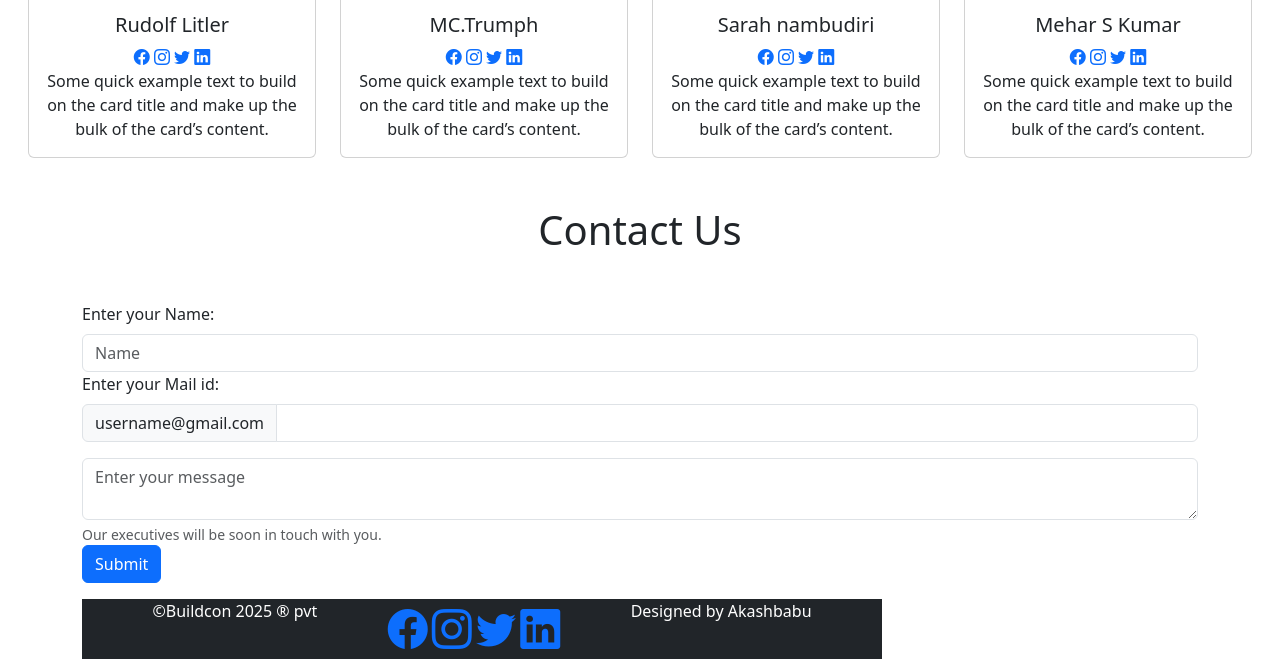
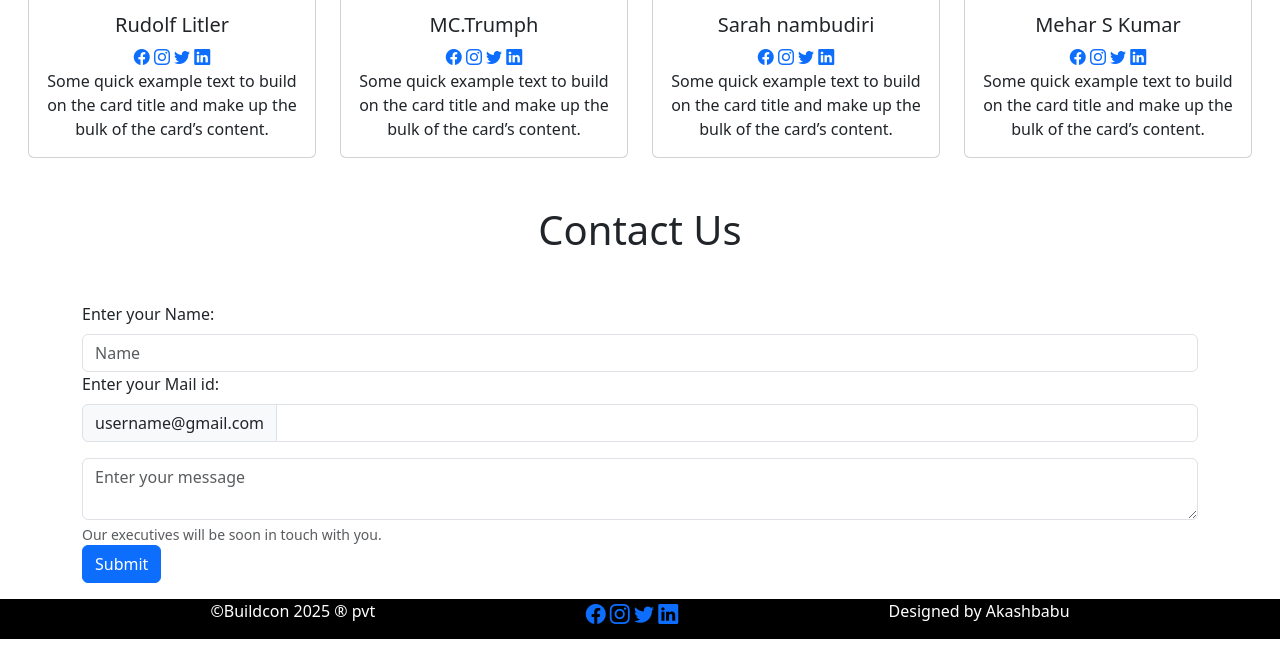
Before and after one commit to akashbabu7432/BUILDCONby-akashbabu, a plain HTML site: page index.html in a window 1280 px wide. Shown: the part 1510-2169 px from the top of the page. Drawn offline with nearby package versions, Linux system fonts and the light colour scheme.

Commit message:
Add files via upload

```diff
--- a/index.html
+++ b/index.html
@@ -233,20 +233,22 @@
         <!-- contact end -->
 
         <!-- footer -->
- <footer class="bg-dark text-white ">
+
+         <!-- footer end -->
+
+
+
+    </div>
+     <footer class="text-white ">
           <p>&copy;Buildcon 2025 &reg; pvt</p>
-          <div>
-            <a href=""><i class="bi bi-facebook fs-1"></i></a>
-              <a href=""><i class="bi bi-instagram fs-1"></i></a>
-              <a href=""><i class="bi bi-twitter fs-1"></i></a>
-              <a href=""><i class="bi bi-linkedin fs-1"></i></a>
+          <div class="icons">
+            <a href=""><i class="bi bi-facebook fs-5"></i></a>
+              <a href=""><i class="bi bi-instagram fs-5"></i></a>
+              <a href=""><i class="bi bi-twitter fs-5"></i></a>
+              <a href=""><i class="bi bi-linkedin fs-5"></i></a>
           </div>
            <p> Designed by Akashbabu</p>
          </footer>
-         <!-- footer end -->
-
-
-    </div>
 
 
 </body>
--- a/style.css
+++ b/style.css
@@ -55,11 +55,14 @@
     justify-content: space-evenly;
 }
 footer{
+    display: flex;
+    justify-content: space-evenly;
     background-color: black;
-    width: 100vh;
+
     color: aliceblue;
 
 }
+
 
 @media (max-width: 768px) {
     .navbar-nav{
@@ -86,3 +89,11 @@ footer{
 
 
 }
+@media (max-width: 476px) {
+    footer>p{
+        font-size: xx-small;
+
+
+    }
+
+}
```
